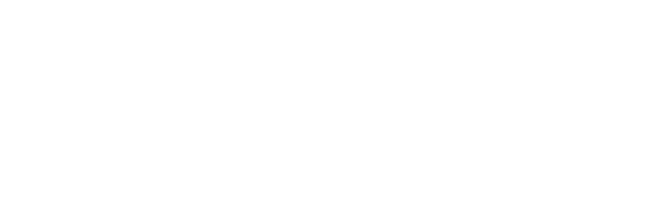
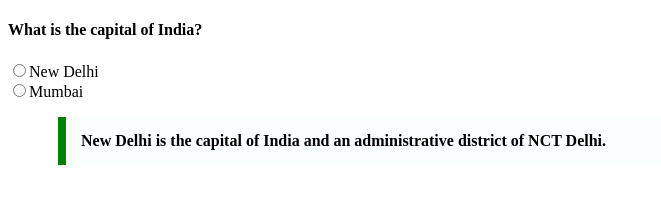
Before and after one commit to acciojob/trivia-swethapasupuleti-git, a website: page main.html in a window 1280 px wide. Shown: the whole page, without its empty margins (0-661 px from the left). Drawn offline with Linux system fonts and the light colour scheme.

Commit message:
created a submission

```diff
--- a/main.html
+++ b/main.html
@@ -8,6 +8,12 @@
 
 <body>
 	<!-- the entire body must be written by student -->
+	<div>
+		<h4>What is the capital of India?</h4>
+		<input type="radio" id="options">New Delhi<br>
+		<input type="radio" id="options">Mumbai
+		<blockquote><p>New Delhi is the capital of India and an administrative district of NCT Delhi.</p></blockquote>
+	</div>
     <script type="text/javascript" src="./script.js">
 </script>
 
--- a/styles.css
+++ b/styles.css
@@ -1,2 +1,10 @@
 
 /* Your CSS Code here. */
+blockquote>p{
+	width: 600px;
+	margin: 10px;
+	padding:15px;
+	border-left: 8px solid green;
+	background-color: #f8fffe;
+	font-weight: bold;
+}
```
